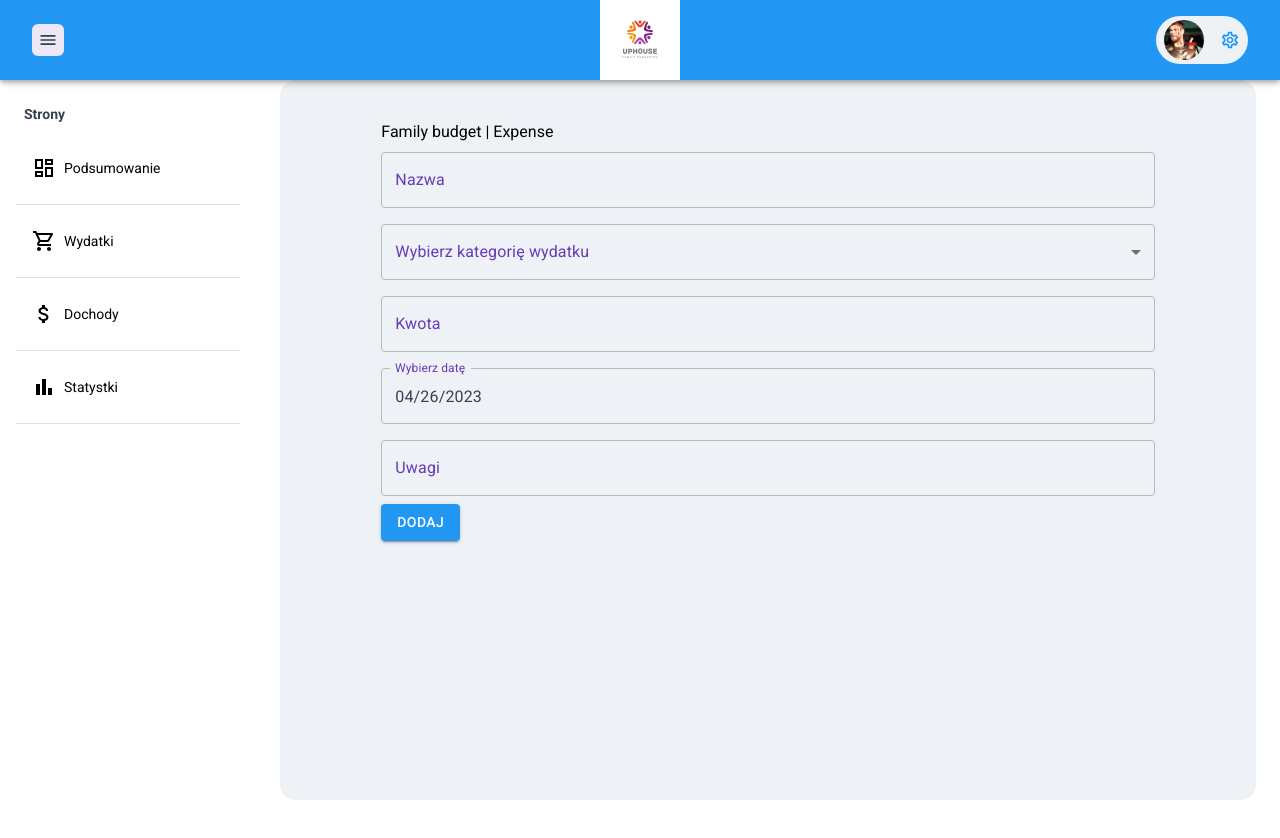
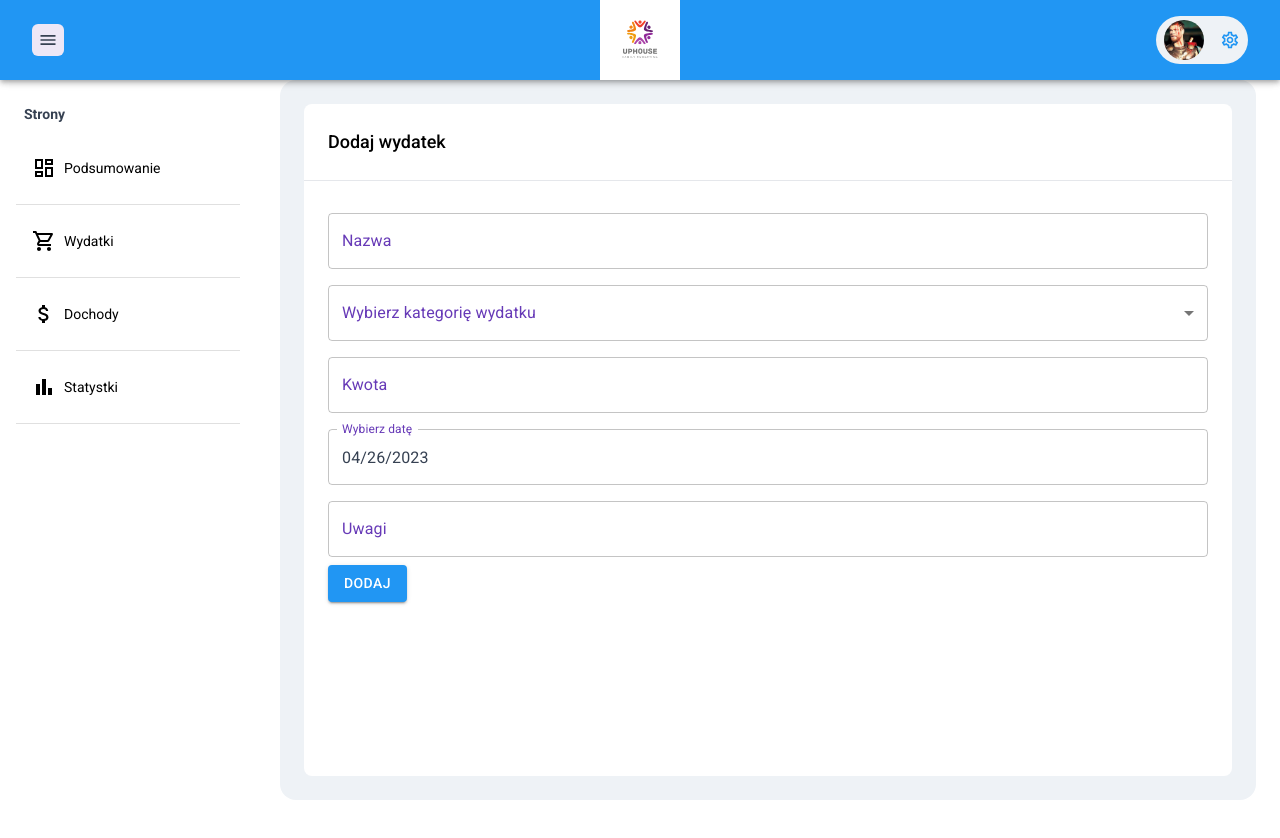
Before and after one commit to MateuszMyrcik/family-budget-web-app, a Next.js app: page /expense in a window 1280 px wide. Shown: the top 838 px of the page. Built offline with nearby package versions, Linux system fonts and the light colour scheme.

Commit message:
refactor: views base on content component

```diff
--- a/src/views/expense/index.tsx
+++ b/src/views/expense/index.tsx
@@ -63,10 +63,7 @@ export const ExpenseView = () => {
   return (
     <>
       <PrimaryTemplate>
-        <div className="w-10/12 mx-auto mt-4">
-          <h1>Family budget | Expense </h1>
-
-          <div>
+        <PrimaryTemplate.Content title="Dodaj wydatek">
           <form onSubmit={handleSubmit(onSubmit)}>
             <Field>
               <Controller
@@ -164,8 +161,7 @@ export const ExpenseView = () => {
               </Button>
             </div>
           </form>
-          </div>
-        </div>
+        </PrimaryTemplate.Content>
       </PrimaryTemplate>
     </>
   );
--- a/src/views/incomes/index.tsx
+++ b/src/views/incomes/index.tsx
@@ -7,9 +7,9 @@ export const IncomesView = () => {
     <>
       <Provider store={store}>
         <PrimaryTemplate>
-          <>
-            <h1>Family budget | Incomes </h1>
-          </>
+          <PrimaryTemplate.Content title="Zarządzaj przychodami">
+            <></>
+          </PrimaryTemplate.Content>
         </PrimaryTemplate>
       </Provider>
     </>
--- a/src/views/stats/index.tsx
+++ b/src/views/stats/index.tsx
@@ -7,9 +7,9 @@ export const StatsView = () => {
     <>
       <Provider store={store}>
         <PrimaryTemplate>
-          <>
-            <h1>Family budget | Stats </h1>
-          </>
+          <PrimaryTemplate.Content title="Statystyki">
+            <></>
+          </PrimaryTemplate.Content>
         </PrimaryTemplate>
       </Provider>
     </>
--- a/src/views/summary/index.tsx
+++ b/src/views/summary/index.tsx
@@ -7,9 +7,9 @@ export const SummaryView = () => {
     <>
       <Provider store={store}>
         <PrimaryTemplate>
-          <>
-            <h1>Family budget | Summary </h1>
-          </>
+          <PrimaryTemplate.Content title="Podsumowanie">
+            <></>
+          </PrimaryTemplate.Content>
         </PrimaryTemplate>
       </Provider>
     </>
```
Lines whose indentation alone changed are shown as unchanged.
